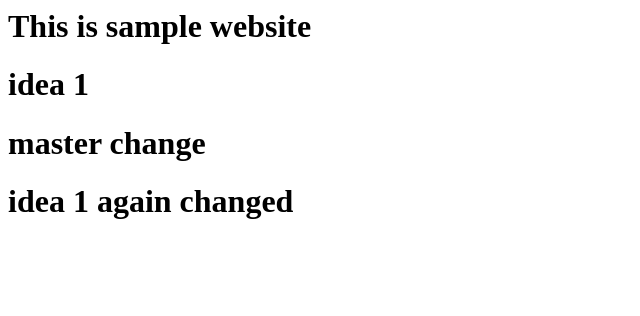
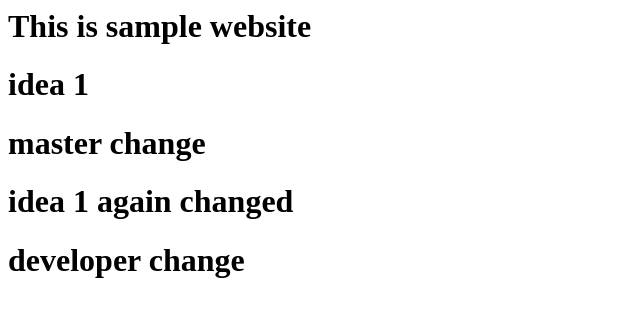
Before and after one commit to senthils123/test1, a plain HTML site: page index.html in a window 1280 px wide. Shown: the whole page, without its empty margins (0-640 px from the left). Drawn offline with Linux system fonts and the light colour scheme.

Commit message:
dev1 changes

```diff
--- a/index.html
+++ b/index.html
@@ -2,3 +2,4 @@
 <h1> idea 1 </h1>
 <h1> master change </h1>
 <h1> idea 1 again changed </h1>
+<h1> developer change</h1>
```
